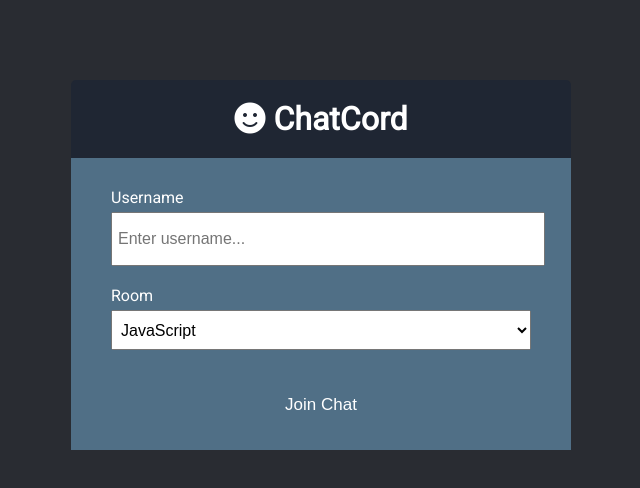
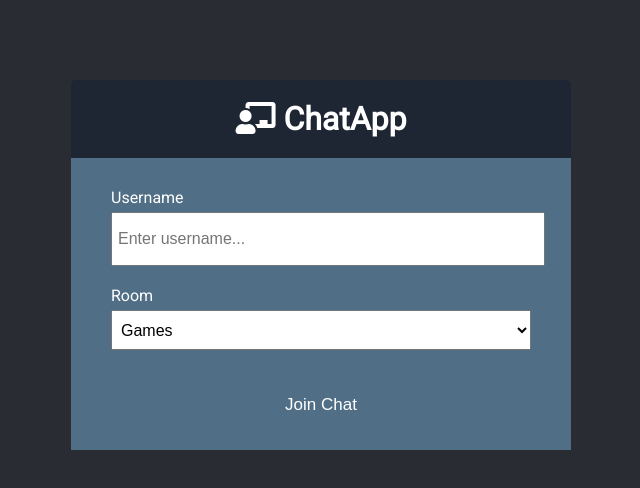
Before and after one commit to ErickIR/ChatAppNodeJS, a website: page src/public/index.html in a window 1280 px wide. Shown: the whole page, without its empty margins (319-959 px from the left). Drawn offline with Linux system fonts and the light colour scheme.

Commit message:
Node js chat app demo

```diff
--- a/src/public/index.html
+++ b/src/public/index.html
@@ -11,12 +11,12 @@
 			crossorigin="anonymous"
 		/>
 		<link rel="stylesheet" href="css/style.css" />
-		<title>ChatCord App</title>
+		<title>ChatApp App</title>
 	</head>
 	<body>
 		<div class="join-container">
 			<header class="join-header">
-				<h1><i class="fas fa-smile"></i> ChatCord</h1>
+				<h1><i class="fas fa-chalkboard-teacher"></i> ChatApp</h1>
 			</header>
 			<main class="join-main">
 				<form action="chat.html">
@@ -33,12 +33,10 @@
 					<div class="form-control">
 						<label for="room">Room</label>
 						<select name="room" id="room">
-							<option value="JavaScript">JavaScript</option>
-							<option value="Python">Python</option>
-							<option value="PHP">PHP</option>
-							<option value="C#">C#</option>
-							<option value="Ruby">Ruby</option>
-							<option value="Java">Java</option>
+							<option value="Games">Games</option>
+							<option value="Programming">Programming</option>
+							<option value="Anime">Anime</option>
+							<option value="Movies">Movies</option>
 						</select>
 					</div>
 					<button type="submit" class="btn">Join Chat</button>
```
Also changed, not shown: src/public/chat.html (+1 -1 lines), src/server.js (+11 -19 lines).
